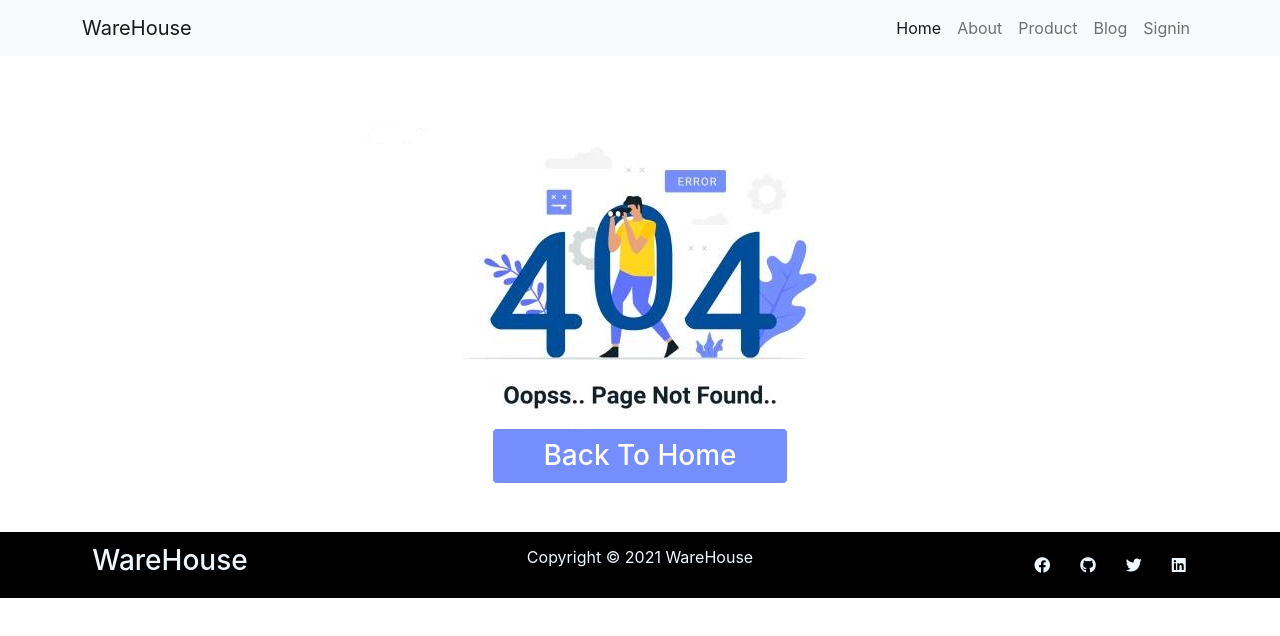
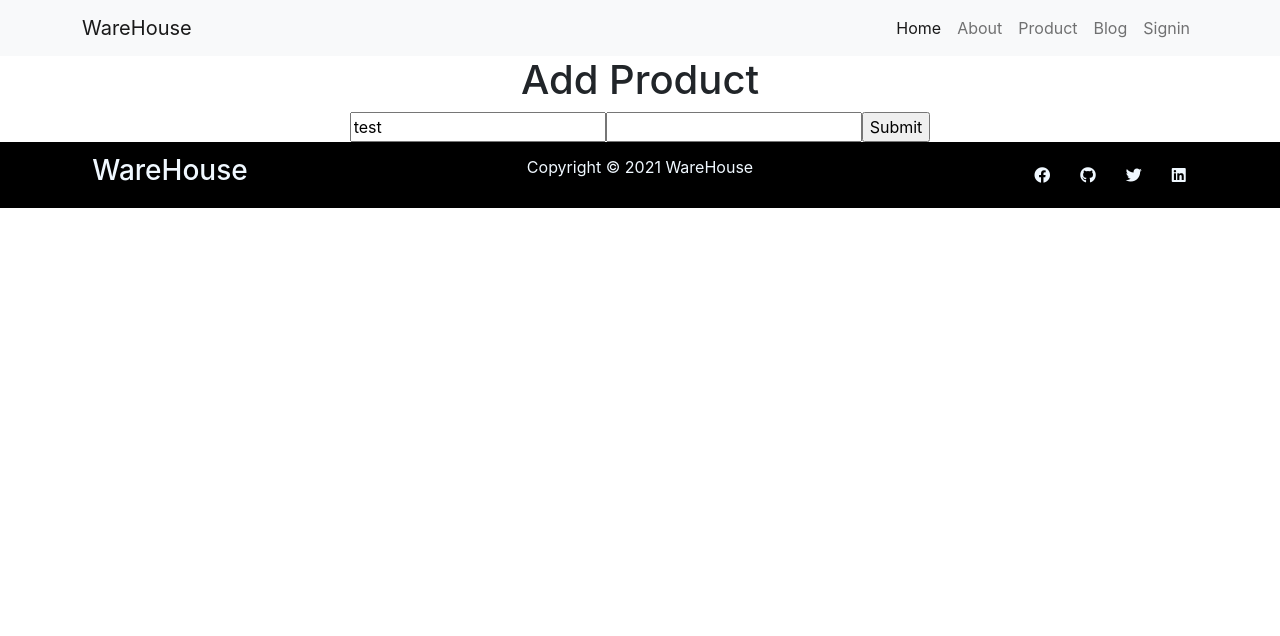
Before and after one commit to Roctim17/Electronic-WareHouse, a React (Create React App) app: page /addproduct in a window 1280 px wide. Shown: the top 636 px of the page. Built offline with nearby package versions, Linux system fonts and the light colour scheme.

Commit message:
update product working

```diff
--- a/src/App.js
+++ b/src/App.js
@@ -2,6 +2,7 @@
 import { Route, Routes } from 'react-router-dom';
 import './App.css';
 import About from './Component/About/About';
+import AddProduct from './Component/AddProduct/AddProduct';
 import Blog from './Component/Blog/Blog';
 import Footer from './Component/Footer/Footer';
 import Header from './Component/Header/Header';
@@ -18,6 +19,7 @@ function App() {
         <Route path='/' element={<Home></Home>}></Route>
         <Route path='/about' element={<About></About>}></Route>
         <Route path='/product' element={<Product></Product>}></Route>
+        <Route path='/addproduct' element={<AddProduct></AddProduct>}></Route>
         <Route path='/blog' element={<Blog></Blog>}></Route>
         <Route path='/signin' element={<Signin></Signin>}></Route>
         <Route path='/*' element={<NotFound></NotFound>}></Route>
--- a/src/Component/AddProduct/AddProduct.js
+++ b/src/Component/AddProduct/AddProduct.js
@@ -1,9 +1,18 @@
 import React from 'react';
+import { useForm } from 'react-hook-form';
 
 const AddProduct = () => {
+    const { register, handleSubmit } = useForm();
+    const onSubmit = data => console.log(data);
     return (
         <div>
             <h1>Add Product</h1>
+            <form onSubmit={handleSubmit(onSubmit)}>
+
+                <input defaultValue="test" {...register("example")} />
+                <input {...register("exampleRequired", { required: true })} />
+                <input type="submit" />
+            </form>
         </div>
     );
 };
```
